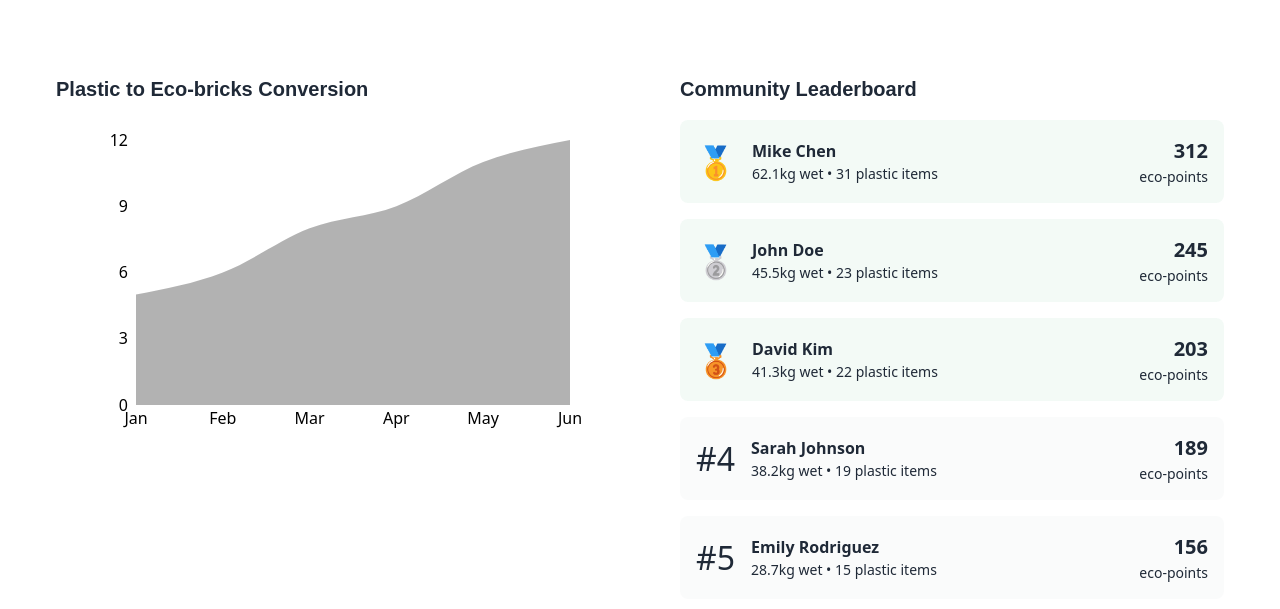
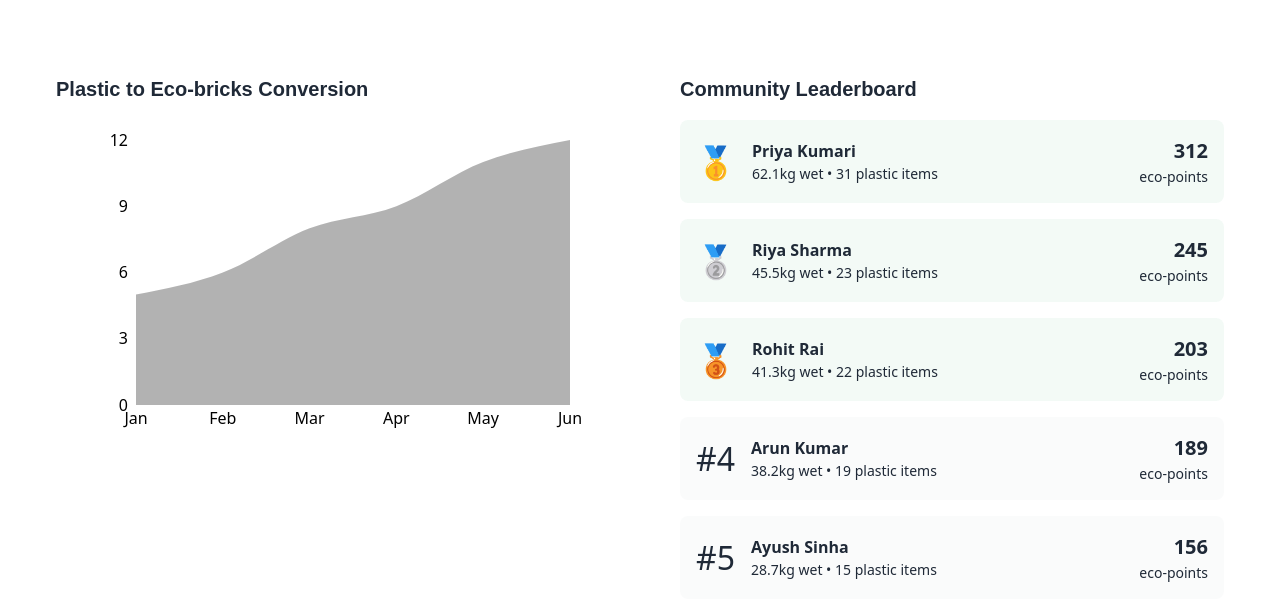
Before and after one commit to Obaid211/ECOENERGY1, a React (Vite) app in the folder ECOENERGY1/hasnain/: page /analytics in a window 1280 px wide. Shown: the part 900-1509 px from the top of the page. Built offline with nearby package versions, Linux system fonts and the light colour scheme.

Commit message:
Changes to be committed: 	modified:   ECOENERGY1/hasnain/src/assets/data/dummyData.json 	modified:   ECOENERGY1/hasnain/src/components/AdminOverview.jsx 	modified:   ECOENERGY1/hasnain/src/components/PickupManagement.jsx 	modified:   ECOENERGY1/hasnain/src/data/dummyData.json

```diff
--- a/ECOENERGY1/hasnain/src/assets/data/dummyData.json
+++ b/ECOENERGY1/hasnain/src/assets/data/dummyData.json
@@ -2,8 +2,8 @@
     "citizens": [
       {
         "id": 1,
-        "name": "John Doe",
-        "email": "john@example.com",
+        "name": "Riya Sharma",
+        "email": "riya@example.com",
         "ecoPoints": 245,
         "totalWetWaste": 45.5,
         "totalPlasticWaste": 23,
@@ -11,8 +11,8 @@
       },
       {
         "id": 2,
-        "name": "Sarah Johnson",
-        "email": "sarah@example.com",
+        "name": "Arun Kumar",
+        "email": "arun@example.com",
         "ecoPoints": 189,
         "totalWetWaste": 38.2,
         "totalPlasticWaste": 19,
@@ -20,8 +20,8 @@
       },
       {
         "id": 3,
-        "name": "Mike Chen",
-        "email": "mike@example.com",
+        "name": "Priya Kumari",
+        "email": "Priya@example.com",
         "ecoPoints": 312,
         "totalWetWaste": 62.1,
         "totalPlasticWaste": 31,
@@ -29,8 +29,8 @@
       },
       {
         "id": 4,
-        "name": "Emily Rodriguez",
-        "email": "emily@example.com",
+        "name": "Ayush Sinha",
+        "email": "ayush@example.com",
         "ecoPoints": 156,
         "totalWetWaste": 28.7,
         "totalPlasticWaste": 15,
@@ -38,7 +38,7 @@
       },
       {
         "id": 5,
-        "name": "David Kim",
+        "name": "Rohit Rai",
         "email": "david@example.com",
         "ecoPoints": 203,
         "totalWetWaste": 41.3,
--- a/ECOENERGY1/hasnain/src/components/AdminOverview.jsx
+++ b/ECOENERGY1/hasnain/src/components/AdminOverview.jsx
@@ -122,7 +122,7 @@ const AdminOverview = () => {
       <div className={styles.activityCard}>
         <h2 className={styles.activityTitle}>Recent Activity</h2>
         <div className={styles.activityList}>
-          {dummyData.wasteEntries.slice(0, 5).map((entry) => {
+          {dummyData.wasteEntries.slice(0, 3).map((entry) => {
             const citizen = dummyData.citizens.find((c) => c.id === entry.citizenId);
             return (
               <div key={entry.id} className={styles.activityItem}>
--- a/ECOENERGY1/hasnain/src/components/PickupManagement.jsx
+++ b/ECOENERGY1/hasnain/src/components/PickupManagement.jsx
@@ -5,8 +5,8 @@ const PickupManagement = () => {
   const [pickups, setPickups] = useState([
     {
       id: 1,
-      citizenName: "John Doe",
-      address: "123 Green Street, Eco City",
+      citizenName: "Mohit Sharma",
+      address: "45, Lake View Residency, T. Nagar, Chennai, Tamil Nadu – 600017",
       wasteType: "Mixed Waste",
       amount: "15kg",
       status: "pending",
@@ -14,8 +14,8 @@ const PickupManagement = () => {
     },
     {
       id: 2,
-      citizenName: "Sarah Johnson",
-      address: "456 Recycle Ave, Green Valley",
+      citizenName: "Harsh Kumar",
+      address: "Flat 302, Sunrise Apartments, Andheri West, Mumbai, Maharashtra – 400053",
       wasteType: "Plastic Only",
       amount: "50 items",
       status: "scheduled",
@@ -24,8 +24,8 @@ const PickupManagement = () => {
     },
     {
       id: 3,
-      citizenName: "Mike Chen",
-      address: "789 Eco Boulevard, Riverside",
+      citizenName: "Rohit Verma",
+      address: "12, Patel Nagar, Civil Lines, Jaipur, Rajasthan – 302006",
       wasteType: "Organic Waste",
       amount: "8kg",
       status: "completed",
--- a/ECOENERGY1/hasnain/src/data/dummyData.json
+++ b/ECOENERGY1/hasnain/src/data/dummyData.json
@@ -2,8 +2,8 @@
     "citizens": [
       {
         "id": 1,
-        "name": "John Doe",
-        "email": "john@example.com",
+        "name": "Riya Sharma",
+        "email": "riya@example.com",
         "ecoPoints": 245,
         "totalWetWaste": 45.5,
         "totalPlasticWaste": 23,
@@ -11,8 +11,8 @@
       },
       {
         "id": 2,
-        "name": "Sarah Johnson",
-        "email": "sarah@example.com",
+        "name": "Arjun Mehra",
+        "email": "arjun@example.com",
         "ecoPoints": 189,
         "totalWetWaste": 38.2,
         "totalPlasticWaste": 19,
@@ -20,8 +20,8 @@
       },
       {
         "id": 3,
-        "name": "Mike Chen",
-        "email": "mike@example.com",
+        "name": "Priya Nair",
+        "email": "Priya@example.com",
         "ecoPoints": 312,
         "totalWetWaste": 62.1,
         "totalPlasticWaste": 31,
@@ -29,7 +29,7 @@
       },
       {
         "id": 4,
-        "name": "Emily Rodriguez",
+        "name": "Rohit Verma",
         "email": "emily@example.com",
         "ecoPoints": 156,
         "totalWetWaste": 28.7,
@@ -38,7 +38,7 @@
       },
       {
         "id": 5,
-        "name": "David Kim",
+        "name": "Ananya Iyer",
         "email": "david@example.com",
         "ecoPoints": 203,
         "totalWetWaste": 41.3,
```
